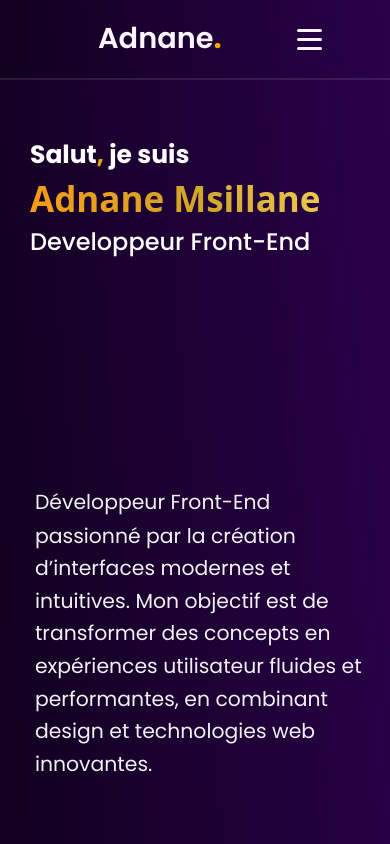
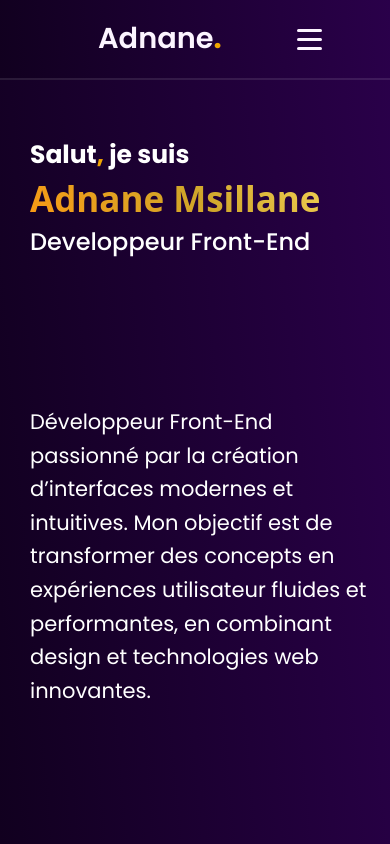
Before and after one commit to adnane05-msl/adnane-msillane-, a React (Vite) app: page / in a window 390 px wide. Shown: the top 844 px of the page. Built offline with nearby package versions, Linux system fonts and the light colour scheme.

Commit message:
sixth commit

```diff
--- a/src/Accueil/Accueil.css
+++ b/src/Accueil/Accueil.css
@@ -44,7 +44,7 @@
 .accueil .accueil-description p{
     font-size: 21px;
     color: #ffffff;
-    margin-top: 60px;
+    margin-top: 50px;
     font-family: 'Poppins', sans-serif;
     line-height: 1.6;
 }
@@ -61,7 +61,7 @@
         margin-top: 0px;
     }
     .accueil .accueil-description p{
-        margin-top: 80px;
+        margin-top: 0px;
     }
 
 }
```
